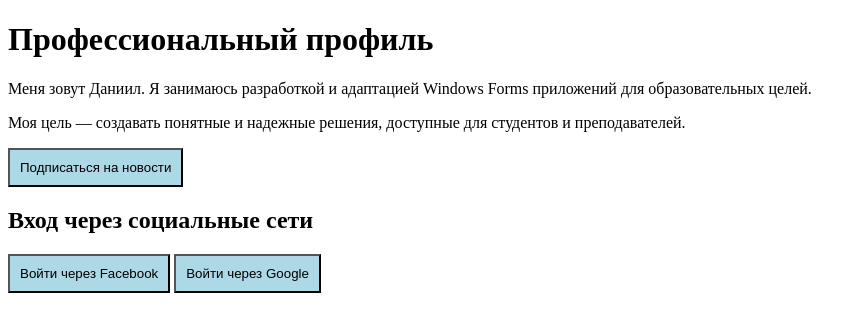
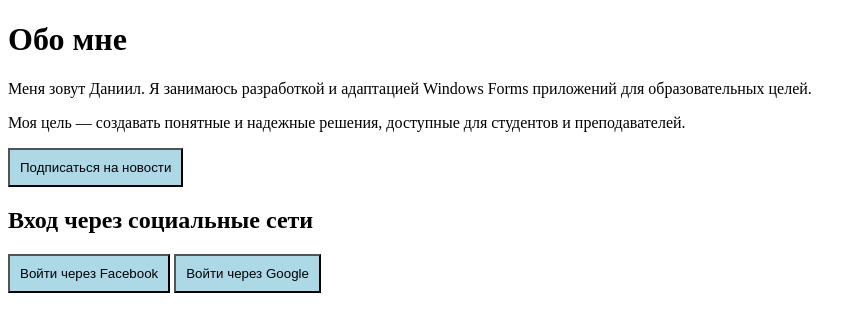
Before and after one commit to Tanaka1321/Lr6, a plain HTML site: page index.html in a window 1280 px wide. Shown: the whole page, without its empty margins (0-866 px from the left). Drawn offline with Linux system fonts and the light colour scheme.

Commit message:
Изменен заголовок в ветке B

```diff
--- a/index.html
+++ b/index.html
@@ -5,7 +5,7 @@
   <title>Обо мне</title>
 </head>
 <body>
-  <h1>Профессиональный профиль</h1>
+  <h1>Обо мне</h1>
   <p>Меня зовут Даниил. Я занимаюсь разработкой и адаптацией Windows Forms приложений для образовательных целей.</p>
   <p>Моя цель — создавать понятные и надежные решения, доступные для студентов и преподавателей.</p>
   <button>Подписаться на новости</button>
```
